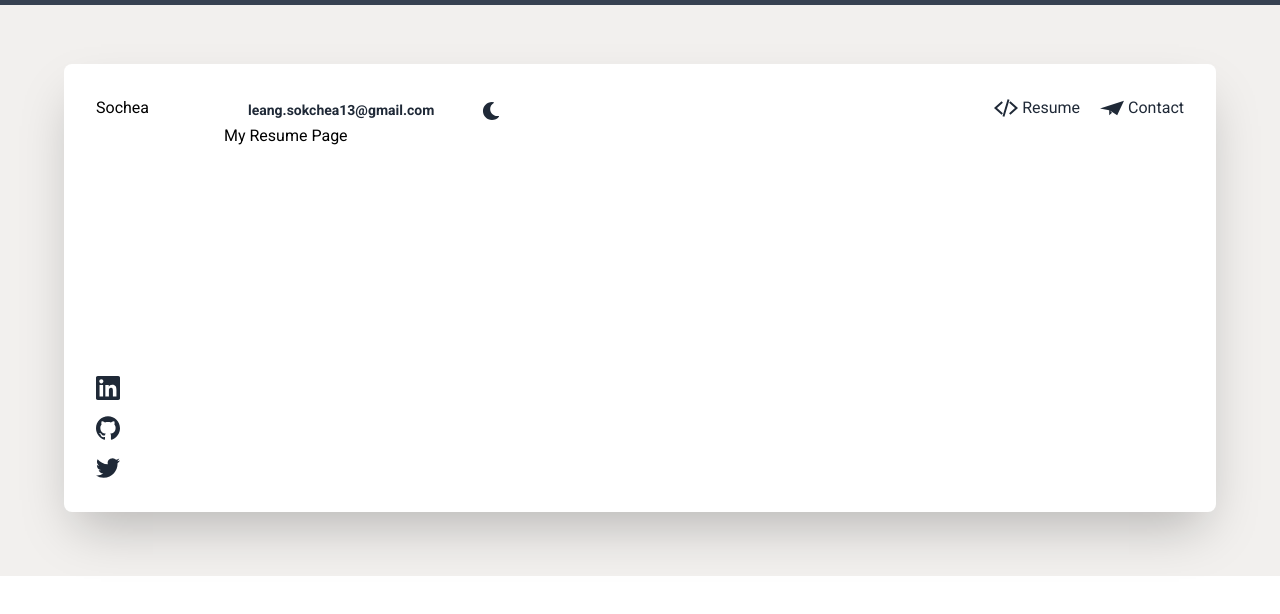
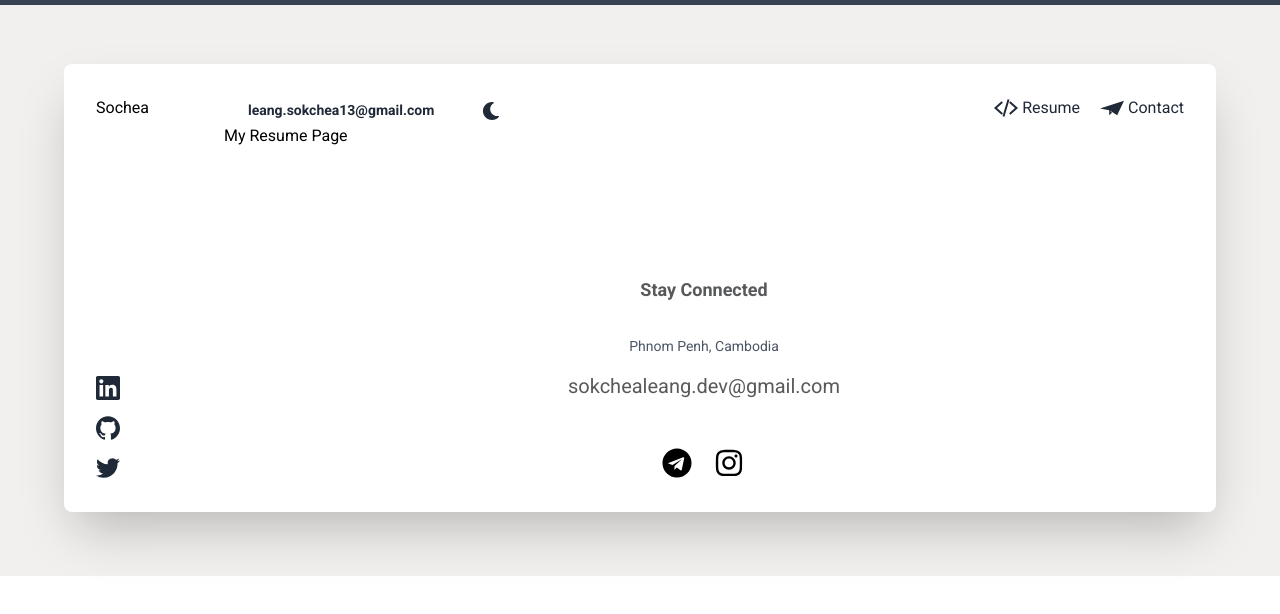
Before and after one commit to sokcheadev2001/my_portfolio, a Next.js app: page /resume in a window 1280 px wide. Shown: the top 614 px of the page. Built offline with nearby package versions, Linux system fonts and the light colour scheme.

Commit message:
add footer

```diff
--- a/components/layout/footer.component.tsx
+++ b/components/layout/footer.component.tsx
@@ -1,7 +1,31 @@
 import { FC } from "react";
-
+import { FaInstagram, FaTelegram } from "react-icons/fa";
 const Footer: FC = () => {
-  return <div>footer.component</div>;
+  return (
+    <section className='max-w-xs m-auto mt-12 md:mt-32 text-center'>
+      <div className='capitalize font-bold text-lg dark:text-brightGray text-lightGray'>
+        stay connected
+      </div>{" "}
+      <div className='text-gray-600 text-sm mt-8'>Phnom Penh, Cambodia</div>{" "}
+      <div className='mt-4 font-medium text-xl dark:text-brightGray text-lightGray mb-3'>
+        <a href='mailto:sokchealeang.dev@gmail.com'>
+          sokchealeang.dev@gmail.com
+        </a>
+      </div>{" "}
+      <div className='mt-12 flex justify-center'>
+        <div className='w-8 h-8 rounded-full'>
+          <a href='https://t.me/leangsokchea' target='_blank'>
+            <FaTelegram className='text-3xl' />
+          </a>
+        </div>{" "}
+        <div className='w-8 h-8 rounded-full ml-5'>
+          <a href='https://instagram.com/lx_chea/' target='_blank'>
+            <FaInstagram className='text-3xl' />
+          </a>
+        </div>
+      </div>
+    </section>
+  );
 };
 
 export default Footer;
--- a/components/layout/layout.component.tsx
+++ b/components/layout/layout.component.tsx
@@ -2,6 +2,7 @@ import Head from "next/head";
 import NavBar from "./nav.component";
 import SocialSide from "../side-social/social.component";
 import { motion, useScroll, useSpring } from "framer-motion";
+import Footer from "./footer.component";
 
 function Component() {
   const { scrollYProgress } = useScroll();
@@ -105,6 +106,7 @@ const Layout = ({ children }: Props) => {
             <div className='md:flex-1'>
               <NavBar />
               {children}
+              <Footer />
             </div>
           </div>
         </div>
```
